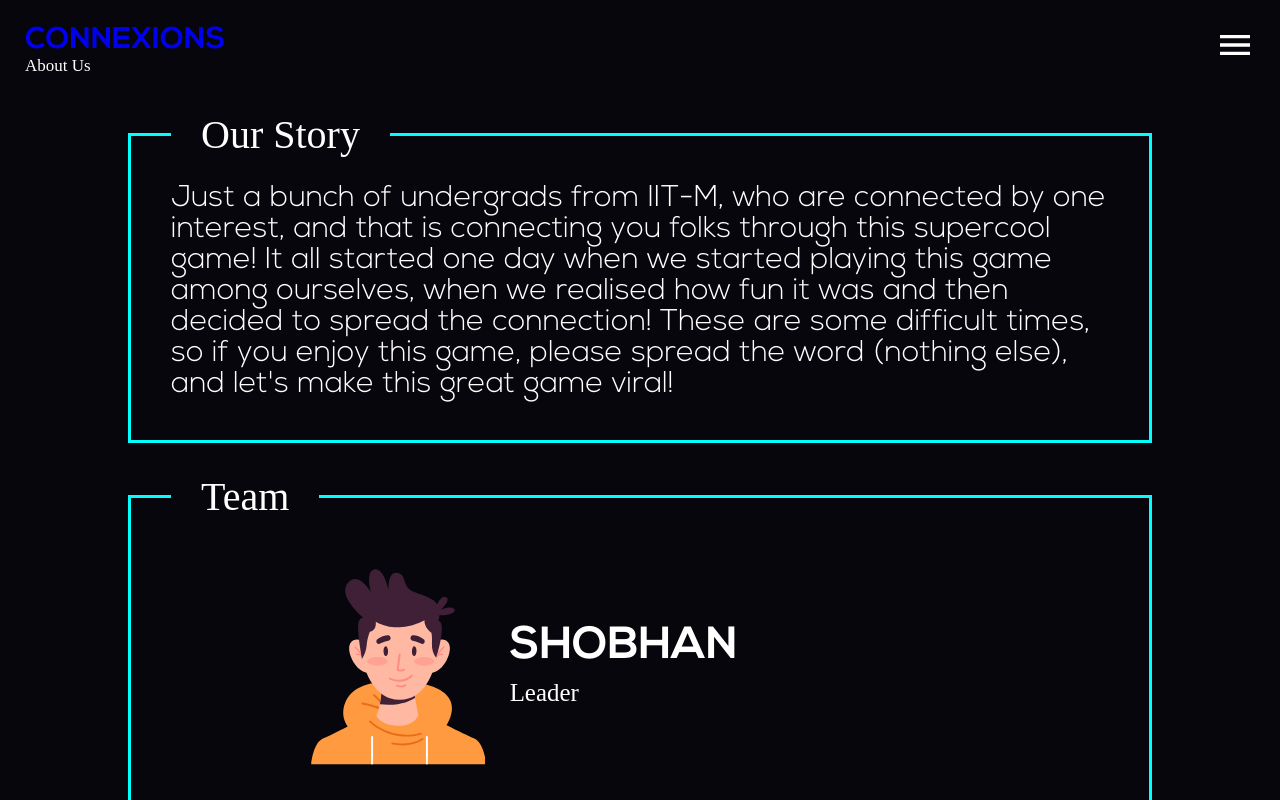
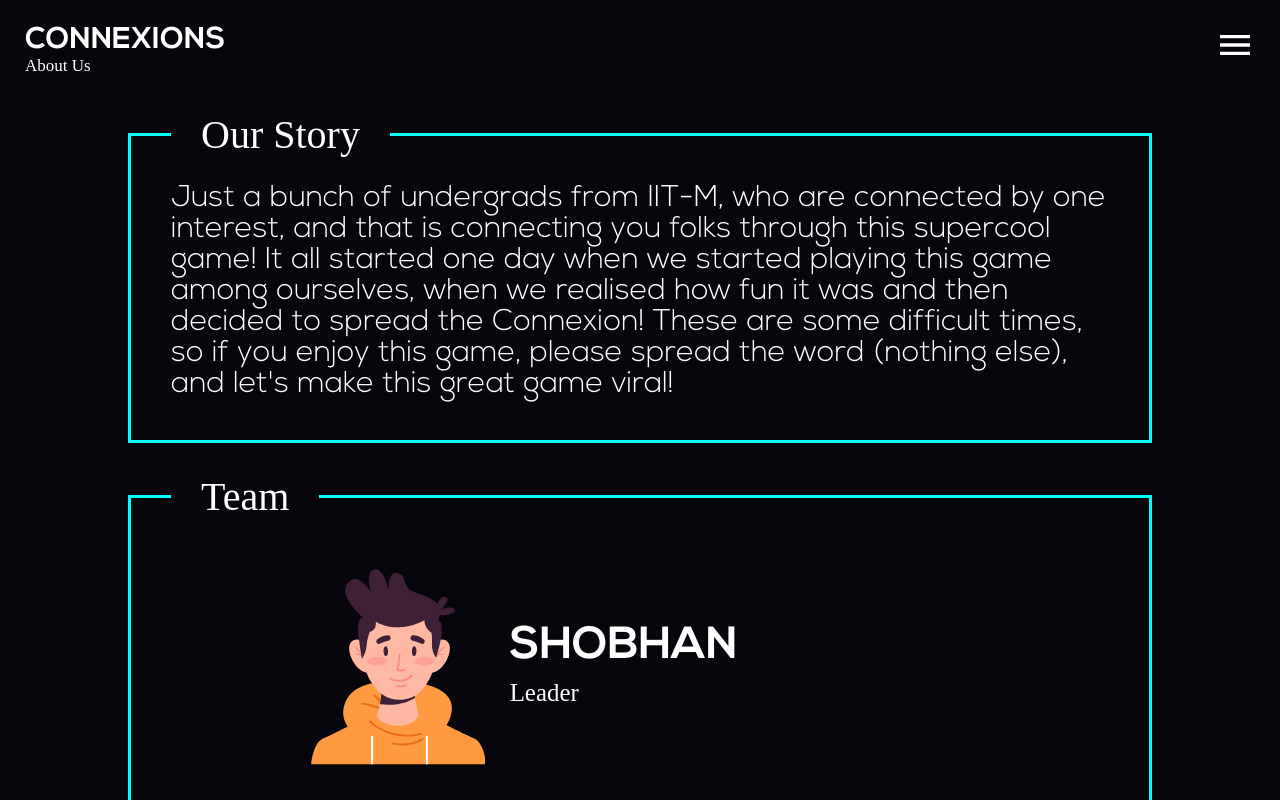
Before and after one commit to ShobhanKarthick/connexions, a React (Create React App) app in the folder client/: page /about in a window 1280 px wide. Shown: the top 800 px of the page. Built offline with nearby package versions, Linux system fonts and the light colour scheme; a web font is replaced by a local one.

Commit message:
final tweaks

```diff
--- a/client/src/Components/About.js
+++ b/client/src/Components/About.js
@@ -31,7 +31,7 @@ function About() {
         <fieldset className="about-container">
         <legend className="about-head">Our Story</legend>
         <div className="about-desc">
-            Just a bunch of undergrads from IIT-M, who are connected by one interest, and that is connecting you folks through this supercool game! It all started one day when we started playing this game among ourselves, when we realised how fun it was and then decided to spread the connection! These are some difficult times, so if you enjoy this game, please spread the word (nothing else), and let's make this great game viral!        {
+            Just a bunch of undergrads from IIT-M, who are connected by one interest, and that is connecting you folks through this supercool game! It all started one day when we started playing this game among ourselves, when we realised how fun it was and then decided to spread the Connexion! These are some difficult times, so if you enjoy this game, please spread the word (nothing else), and let's make this great game viral!        {
             // One small tiny teeny creature messed up our lives huh?. Not to worry the 4th dimension will take care. But boredom kills doesn't it.
             // Don't you wanna kill boredom!
         }
--- a/client/src/Components/Styles.css
+++ b/client/src/Components/Styles.css
@@ -65,6 +65,10 @@ html, body{
     justify-content: space-between;
     box-sizing: border-box;
     margin-bottom: auto;
+}
+
+.head-container a{
+    color: #ffffff;
 }
 
 .home-subhead{
```
